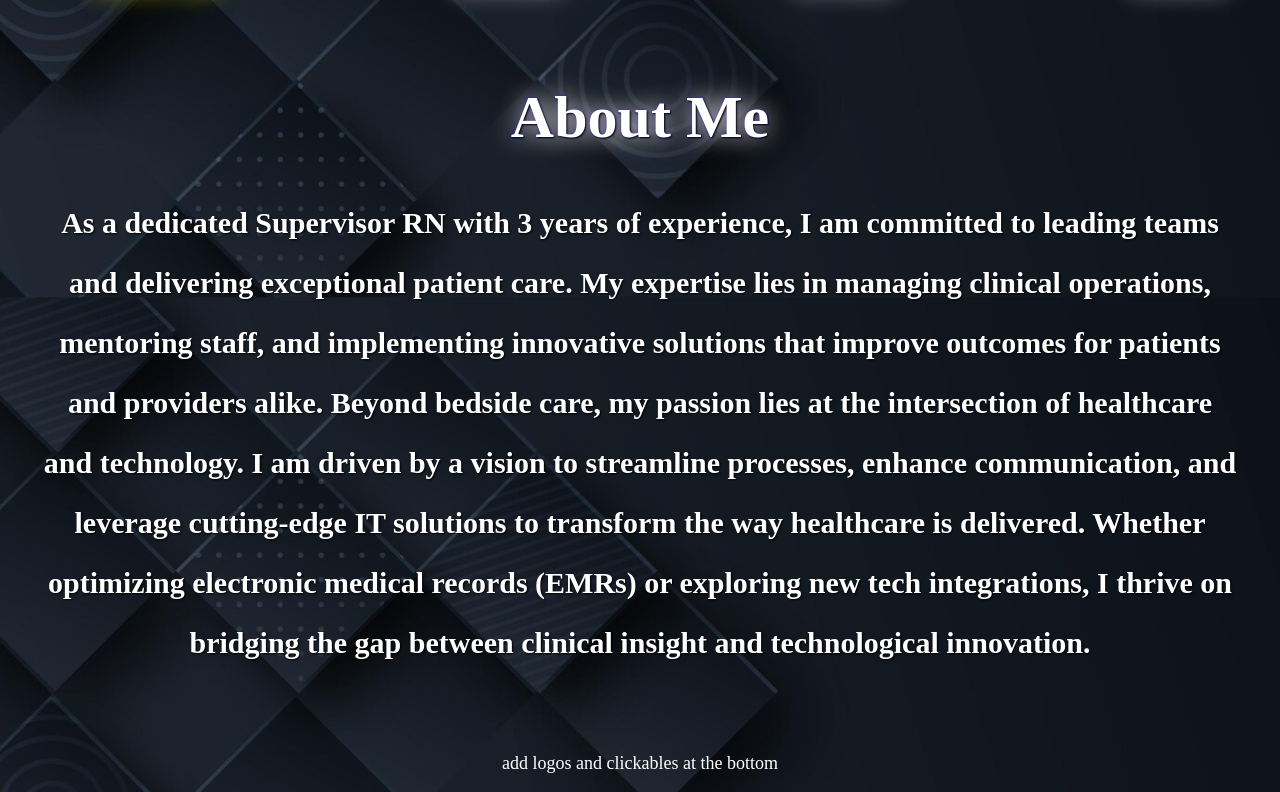
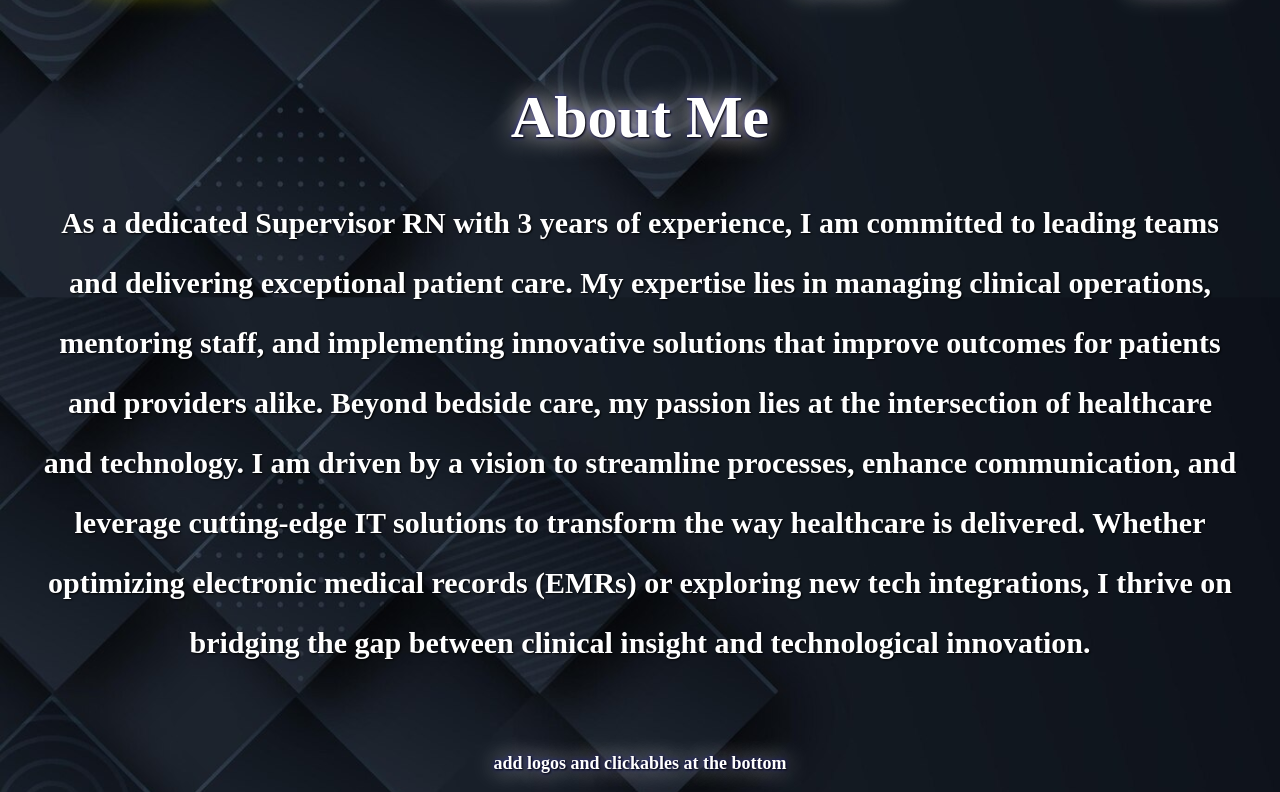
Before and after one commit to dpanepucci/DAPPortfolio, a React (Vite) app in the folder Develop/: page / in a window 1280 px wide. Shown: the part 556-1348 px from the top of the page. Built offline with nearby package versions, Linux system fonts and the light colour scheme.

Commit message:
error page updated

```diff
--- a/Develop/src/Pages.jsx/Error.jsx
+++ b/Develop/src/Pages.jsx/Error.jsx
@@ -1,4 +1,5 @@
 import { useRouteError } from 'react-router-dom';
+import '../styles/Error.css';
 
 
 export default function ErrorPage() {
--- /dev/null
+++ b/Develop/src/styles/error.css
@@ -0,0 +1,15 @@
+h1 {
+    display: flex;
+    justify-content: center;
+    font-size: 80px;
+    color: white;
+    font-weight: bolder;
+    text-shadow: 1px 1px 2px black, 0 0 25px seashell, 0 0 5px darkblue;
+}
+
+p {
+    color: white;
+    font-size: 40px;
+    font-weight: bolder;
+    text-shadow: 1px 1px 2px black, 0 0 25px seashell, 0 0 5px darkblue;
+}
```
